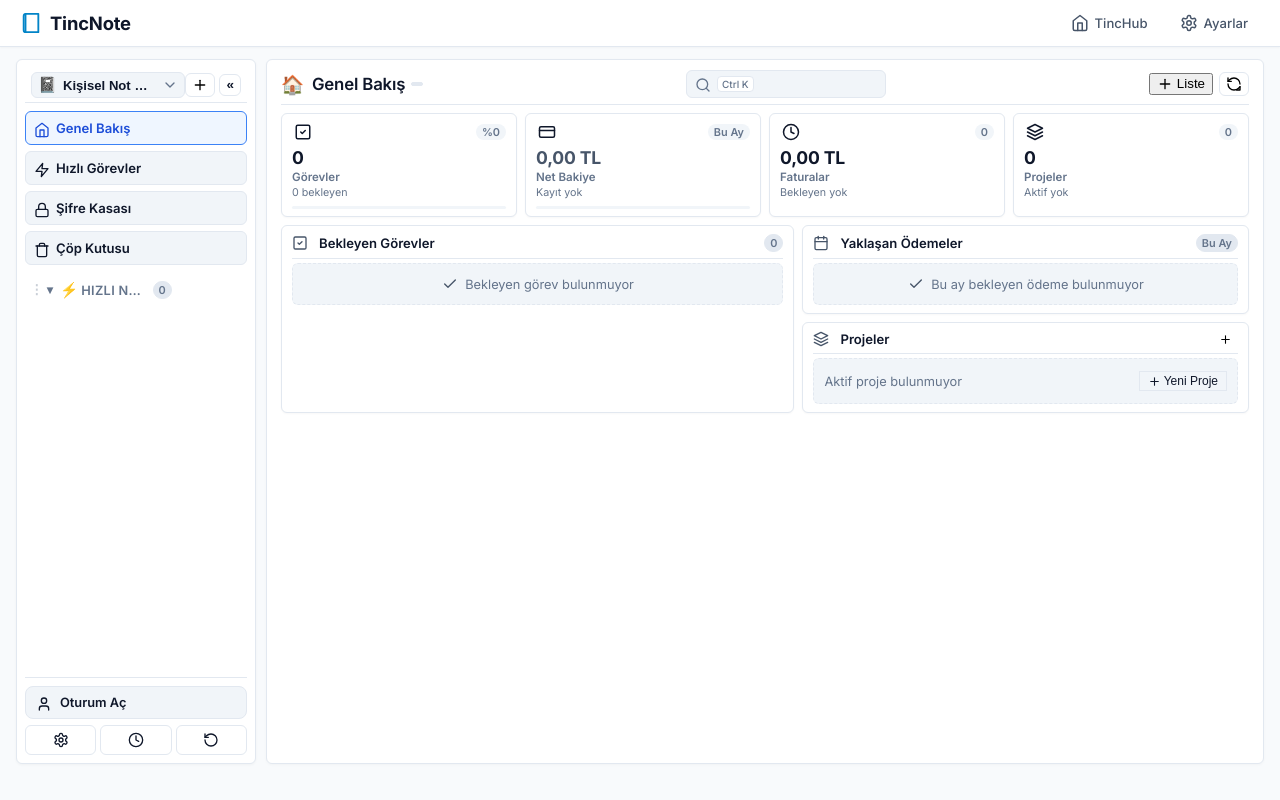
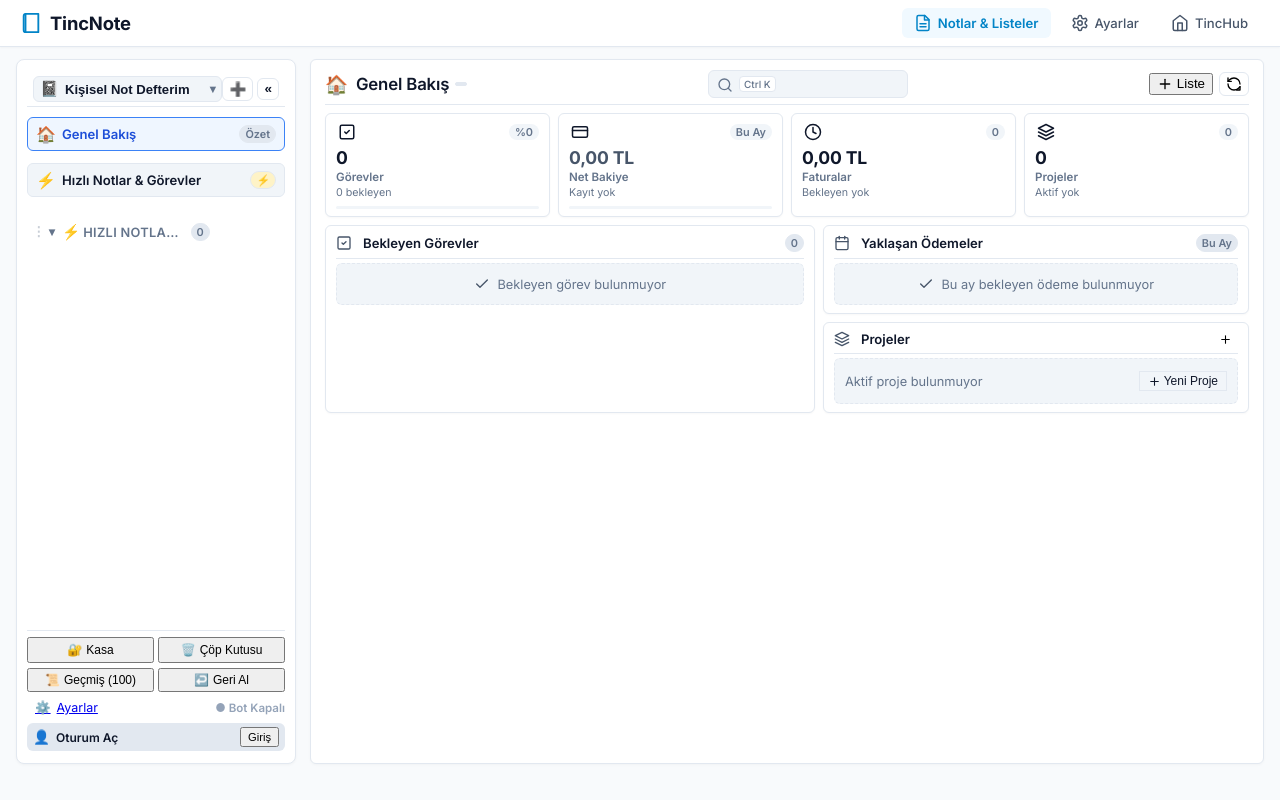
Before and after one commit to mcturan/Tinc-Hub, a Flask app: page /notes/ in a window 1280 px wide. Run offline with Flask 3, Linux system fonts and the light colour scheme; data comes from the database, SQL or seed files in the repository; data that the repository does not hold is empty.

Commit message:
fix(tnote): restore original left sidebar layout, 280px hierarchy and footer structure

```diff
--- a/tinc-hub/TNOTE/static/css/tnote.css
+++ b/tinc-hub/TNOTE/static/css/tnote.css
@@ -56,10 +56,10 @@
 
 .tnote-container {
     display: grid;
-    grid-template-columns: 240px minmax(0, 1fr);
-    gap: 10px;
+    grid-template-columns: 280px minmax(0, 1fr);
+    gap: 14px;
     min-height: calc(100vh - 95px);
-    transition: grid-template-columns 0.2s ease;
+    transition: grid-template-columns 0.22s cubic-bezier(0.4, 0, 0.2, 1);
     position: relative;
 }
 
@@ -67,11 +67,11 @@
 .tnote-sidebar {
     background: var(--surface, #ffffff);
     border: 1px solid var(--border, #e2e8f0);
-    border-radius: var(--radius-sm, 8px);
-    padding: 8px 8px;
-    display: flex;
-    flex-direction: column;
-    gap: 6px;
+    border-radius: var(--radius, 10px);
+    padding: 12px 10px;
+    display: flex;
+    flex-direction: column;
+    gap: 8px;
     height: calc(100vh - 95px);
     position: sticky;
     top: 65px;
@@ -79,9 +79,9 @@
     box-sizing: border-box;
     overflow-y: auto;
     overflow-x: hidden;
-    width: 240px;
+    width: 280px;
     max-width: 100%;
-    transition: width 0.2s ease, box-shadow 0.2s ease;
+    transition: width 0.22s cubic-bezier(0.4, 0, 0.2, 1), box-shadow 0.22s ease, padding 0.2s ease;
     z-index: 100;
 }
 
@@ -89,7 +89,7 @@
     display: flex;
     align-items: center;
     justify-content: space-between;
-    padding-bottom: 6px;
+    padding-bottom: 8px;
     border-bottom: 1px solid var(--border, #e2e8f0);
     flex-shrink: 0;
     min-height: 28px;
@@ -97,11 +97,11 @@
 }
 
 .sidebar-title {
-    font-size: 0.84rem;
-    font-weight: 600;
-    display: flex;
-    align-items: center;
-    gap: 5px;
+    font-size: 0.92rem;
+    font-weight: 700;
+    display: flex;
+    align-items: center;
+    gap: 6px;
     white-space: nowrap;
     overflow: hidden;
     text-overflow: ellipsis;
@@ -2791,105 +2791,6 @@
     margin: 4px 0;
 }
 
-/* ─────────────────────────────────────────────────────────────
-   Sadeleştirilmiş Kenar Çubuğu Altbilgisi (Sidebar Footer)
-   ───────────────────────────────────────────────────────────── */
-.sidebar-footer {
-    margin-top: auto;
-    padding-top: 8px;
-    border-top: 1px solid var(--border, #e2e8f0);
-    display: flex;
-    flex-direction: column;
-    gap: 6px;
-}
-
-.sidebar-user-card {
-    display: flex;
-    align-items: center;
-    justify-content: space-between;
-    padding: 6px 10px;
-    background: var(--surface2, #f8fafc);
-    border: 1px solid var(--border, #e2e8f0);
-    border-radius: 8px;
-    cursor: pointer;
-    transition: all 0.15s ease;
-}
-
-.sidebar-user-card:hover {
-    background: #f1f5f9;
-    border-color: #cbd5e1;
-}
-
-.sidebar-user-info {
-    display: flex;
-    align-items: center;
-    gap: 8px;
-    overflow: hidden;
-    min-width: 0;
-}
-
-.user-avatar {
-    font-size: 0.95rem;
-    flex-shrink: 0;
-}
-
-.user-name {
-    font-size: 0.80rem;
-    font-weight: 600;
-    color: var(--text, #1e293b);
-    white-space: nowrap;
-    overflow: hidden;
-    text-overflow: ellipsis;
-}
-
-.bot-dot {
-    width: 8px;
-    height: 8px;
-    border-radius: 50%;
-    flex-shrink: 0;
-}
-
-.bot-dot.bot-active {
-    background: #0284c7;
-    box-shadow: 0 0 3px rgba(2, 132, 199, 0.4);
-}
-
-.bot-dot.bot-idle {
-    background: #94a3b8;
-}
-
-.sidebar-footer-actions {
-    display: flex;
-    align-items: center;
-    justify-content: space-between;
-    gap: 4px;
-}
-
-.btn-footer-link {
-    flex: 1;
-    display: inline-flex;
-    align-items: center;
-    justify-content: center;
-    padding: 6px;
-    border-radius: 6px;
-    border: 1px solid var(--border, #e2e8f0);
-    background: var(--surface, #ffffff);
-    color: var(--text, #475569);
-    cursor: pointer;
-    text-decoration: none;
-    font-size: 0.85rem;
-    transition: all 0.15s ease;
-}
-
-.btn-footer-link:hover {
-    background: var(--surface2, #f1f5f9);
-    border-color: var(--accent, #3b82f6);
-}
-
-.btn-footer-link.btn-logout:hover {
-    border-color: var(--danger, #ef4444);
-    background: #fef2f2;
-}
 
 /* ─────────────────────────────────────────────────────────────
    Modern Markdown Not Editörü
--- a/tinc-hub/TNOTE/templates/tnote/index.html
+++ b/tinc-hub/TNOTE/templates/tnote/index.html
@@ -17,7 +17,7 @@
                 <button class="notebook-select-btn" id="notebook-select-btn" onclick="toggleNotebookDropdown(event)" title="Not Defterini Değiştir">
                     <span class="notebook-btn-icon" id="current-notebook-icon">{{ current_notebook.icon if current_notebook else '📓' }}</span>
                     <span class="notebook-btn-name" id="current-notebook-name">{{ current_notebook.name if current_notebook else 'Kişisel Not Defterim' }}</span>
-                    <span class="notebook-btn-arrow"><svg class="svg-icon svg-icon-sm"><use href="#i-chevron-down"/></svg></span>
+                    <span class="notebook-btn-arrow">▾</span>
                 </button>
                 <div class="notebook-dropdown-menu" id="notebook-dropdown-menu" style="display:none;">
                     <div class="notebook-dropdown-title">Not Defterlerim</div>
@@ -27,61 +27,48 @@
                             <span class="nb-item-icon">{{ nb.icon }}</span>
                             <span class="nb-item-name">{{ nb.name }}</span>
                             {% if current_notebook and current_notebook.id == nb.id %}
-                            <span class="nb-item-check"><svg class="svg-icon svg-icon-sm"><use href="#i-check"/></svg></span>
+                            <span class="nb-item-check">✓</span>
                             {% endif %}
                         </div>
                         {% endfor %}
                     </div>
                     <div class="notebook-dropdown-divider"></div>
                     <div class="notebook-dropdown-item notebook-action-item" onclick="openModal('modal-add-notebook'); toggleNotebookDropdown();">
-                        <svg class="svg-icon svg-icon-sm"><use href="#i-plus"/></svg> Yeni Defter Ekle
+                        <span>➕</span> Yeni Not Defteri Ekle
                     </div>
                     <div class="notebook-dropdown-item notebook-action-item" onclick="exportCurrentNotebook(); toggleNotebookDropdown();">
-                        <svg class="svg-icon svg-icon-sm"><use href="#i-file-text"/></svg> Defteri Dışa Aktar
+                        <span>💾</span> Defteri Dışa Aktar (.tnote)
                     </div>
                     <div class="notebook-dropdown-item notebook-action-item" onclick="document.getElementById('import-notebook-input').click(); toggleNotebookDropdown();">
-                        <svg class="svg-icon svg-icon-sm"><use href="#i-refresh"/></svg> Defteri İçe Aktar
+                        <span>📥</span> Defteri İçe Aktar (.tnote)
                     </div>
                     <input type="file" id="import-notebook-input" accept=".tnote,.json" style="display:none;" onchange="handleNotebookImport(this)">
                     <a href="/notes/settings?tab=notebooks" class="notebook-dropdown-item notebook-action-item">
-                        <svg class="svg-icon svg-icon-sm"><use href="#i-settings"/></svg> Defterleri Yönet
+                        <span>⚙️</span> Defterleri Yönet
                     </a>
                 </div>
             </div>
             <div class="sidebar-header-actions">
-                <button class="btn-icon" onclick="openModal('modal-add-category')" title="Yeni Kategori Ekle"><svg class="svg-icon svg-icon-sm"><use href="#i-plus"/></svg></button>
+                <button class="btn-icon" onclick="openModal('modal-add-category')" title="Bu Deftere Yeni Kategori Ekle">➕</button>
                 <button class="btn-icon sidebar-toggle-btn" id="sidebar-toggle-btn" onclick="toggleSidebarManual()" title="Menüyü Daralt ( « )">«</button>
-                <button class="btn-icon sidebar-mobile-close-btn" onclick="closeMobileSidebar()" title="Kapat"><svg class="svg-icon svg-icon-sm"><use href="#i-x"/></svg></button>
-            </div>
-        </div>
-
-        <!-- Hızlı Gezinme Butonları (Kütüphane) -->
-        <div class="sidebar-nav-block">
-            <div class="sidebar-overview-row active" id="sidebar-overview-btn" onclick="loadOverviewPage()" title="Genel Bakış">
+            </div>
+        </div>
+
+        <!-- Hızlı Gezinme Butonları -->
+        <div class="sidebar-nav-block" style="display:flex; flex-direction:column; gap:4px; margin-bottom:8px;">
+            <div class="sidebar-overview-row active" id="sidebar-overview-btn" onclick="loadOverviewPage()" title="TincNote Genel Bakış & Özet">
                 <div class="overview-row-left">
-                    <span class="ov-row-icon"><svg class="svg-icon svg-icon-sm"><use href="#i-home"/></svg></span>
+                    <span class="ov-row-icon">🏠</span>
                     <span class="overview-btn-text">Genel Bakış</span>
                 </div>
-            </div>
-            <div class="sidebar-overview-row" id="sidebar-quick-btn" onclick="loadQuickTasksPage()" title="Hızlı Görevler">
+                <span class="badge-count ov-badge-pill">Özet</span>
+            </div>
+            <div class="sidebar-overview-row" id="sidebar-quick-btn" onclick="loadQuickTasksPage()" title="Hızlı Notlar & Görevler">
                 <div class="overview-row-left">
-                    <span class="ov-row-icon"><svg class="svg-icon svg-icon-sm"><use href="#i-zap"/></svg></span>
-                    <span class="overview-btn-text">Hızlı Görevler</span>
-                </div>
-                <span class="badge-count ov-badge-pill" id="quick-tasks-badge-count" style="display:none;">0</span>
-            </div>
-            <div class="sidebar-overview-row" id="sidebar-vault-btn" onclick="loadVaultPage()" title="Şifre Kasası">
-                <div class="overview-row-left">
-                    <span class="ov-row-icon"><svg class="svg-icon svg-icon-sm"><use href="#i-shield"/></svg></span>
-                    <span class="overview-btn-text">Şifre Kasası</span>
-                </div>
-            </div>
-            <div class="sidebar-overview-row" id="sidebar-trash-btn" onclick="loadTrashPage()" title="Çöp Kutusu">
-                <div class="overview-row-left">
-                    <span class="ov-row-icon"><svg class="svg-icon svg-icon-sm"><use href="#i-trash"/></svg></span>
-                    <span class="overview-btn-text">Çöp Kutusu</span>
-                </div>
-                <span class="badge-count ov-badge-pill" id="sidebar-trash-badge" style="display:none;">0</span>
+                    <span class="ov-row-icon">⚡</span>
+                    <span class="overview-btn-text">Hızlı Notlar & Görevler</span>
+                </div>
+                <span class="badge-count ov-badge-pill" id="quick-tasks-badge-count" style="background:#fef3c7; color:#d97706;">⚡</span>
             </div>
         </div>
 
@@ -97,9 +84,9 @@
                     </div>
                     <div class="category-actions" onclick="event.stopPropagation()">
                         <span class="badge-count" id="cat-badge-{{ cat.id }}">{{ cat.page_count }}</span>
-                        <button class="btn-icon-subtle" data-cat-id="{{ cat.id }}" data-cat-name="{{ cat.name|e }}" onclick="openAddPageForCat(this.dataset.catId, this.dataset.catName)" title="Bu Kategoriye Liste Ekle"><svg class="svg-icon svg-icon-xs"><use href="#i-plus"/></svg></button>
-                        <button class="btn-icon-subtle" data-cat-id="{{ cat.id }}" data-cat-name="{{ cat.name|e }}" data-cat-icon="{{ cat.icon|e }}" data-cat-color="{{ cat.color|e }}" onclick="openEditCategoryModal(this.dataset.catId, this.dataset.catName, this.dataset.catIcon, this.dataset.catColor)" title="Kategoriyi Düzenle"><svg class="svg-icon svg-icon-xs"><use href="#i-edit"/></svg></button>
-                        <button class="btn-icon-subtle btn-danger-hover" data-cat-id="{{ cat.id }}" data-cat-name="{{ cat.name|e }}" onclick="deleteCategory(this.dataset.catId, this.dataset.catName)" title="Kategoriyi Sil"><svg class="svg-icon svg-icon-xs"><use href="#i-trash"/></svg></button>
+                        <button class="btn-icon-subtle" onclick="openAddPageForCat({{ cat.id }}, '{{ cat.name|escape }}')" title="Bu Kategoriye Liste Ekle">➕</button>
+                        <button class="btn-icon-subtle" onclick="openEditCategoryModal({{ cat.id }}, '{{ cat.name|escape }}', '{{ cat.icon|escape }}', '{{ cat.color|escape }}')" title="Kategoriyi Düzenle">✏️</button>
+                        <button class="btn-icon-subtle btn-danger-hover" onclick="deleteCategory({{ cat.id }}, '{{ cat.name|escape }}')" title="Kategoriyi Sil">🗑️</button>
                     </div>
                 </div>
                 <ul class="page-list" id="cat-pages-{{ cat.id }}" data-category-id="{{ cat.id }}">
@@ -116,11 +103,11 @@
                                     {% if p.type == 'checklist' %}
                                         {{ p.total_items - p.completed_items }}
                                     {% else %}
-                                        <svg class="svg-icon svg-icon-xs" style="vertical-align:text-top;"><use href="#i-file-text"/></svg>
+                                        📝
                                     {% endif %}
                                 </span>
-                                <button class="btn-icon-subtle" data-page-id="{{ p.id }}" data-page-title="{{ p.title|e }}" data-page-cat="{{ p.category_id }}" data-page-icon="{{ p.icon|e }}" data-page-type="{{ p.type|e }}" onclick="event.stopPropagation(); openEditPageModal(this.dataset.pageId, this.dataset.pageTitle, this.dataset.pageCat, this.dataset.pageIcon, this.dataset.pageType)" title="Sayfayı Düzenle"><svg class="svg-icon svg-icon-xs"><use href="#i-edit"/></svg></button>
-                                <button class="btn-icon-subtle btn-danger-hover" data-page-id="{{ p.id }}" data-page-title="{{ p.title|e }}" onclick="event.stopPropagation(); deletePage(this.dataset.pageId, this.dataset.pageTitle)" title="Sayfayı Sil"><svg class="svg-icon svg-icon-xs"><use href="#i-trash"/></svg></button>
+                                <button class="btn-icon-subtle" onclick="event.stopPropagation(); openEditPageModal({{ p.id }}, '{{ p.title|escape }}', {{ p.category_id }}, '{{ p.icon|escape }}', '{{ p.type|escape }}')" title="Sayfayı Düzenle">✏️</button>
+                                <button class="btn-icon-subtle btn-danger-hover" onclick="event.stopPropagation(); deletePage({{ p.id }}, '{{ p.title|escape }}')" title="Sayfayı Sil">🗑️</button>
                             </div>
                         </li>
                         {% endif %}
@@ -130,34 +117,47 @@
             {% endfor %}
         </div>
 
-        <div class="sidebar-footer">
-            <div class="sidebar-user-card" onclick="openUserModal()" title="Kullanıcı / Profil">
-                <div class="sidebar-user-info">
-                    <span class="user-avatar"><svg class="svg-icon svg-icon-sm"><use href="#i-user"/></svg></span>
-                    <span class="sidebar-footer-text user-name">
+        <div class="sidebar-footer" style="margin-top:auto; padding-top:6px; border-top:1px solid var(--border); display:flex; flex-direction:column; gap:5px;">
+            <div style="display:flex; justify-content:space-between; align-items:center; width:100%; gap:4px;">
+                <button class="btn btn-sm" id="sidebar-vault-btn" onclick="loadVaultPage()" style="flex:1; font-size:0.75rem; padding:4px 6px; display:flex; align-items:center; justify-content:center; gap:4px;" title="Şifre Kasası">
+                    <span>🔐</span> <span class="sidebar-footer-text">Kasa</span>
+                </button>
+                <button class="btn btn-sm" id="sidebar-trash-btn" onclick="loadTrashPage()" style="flex:1; font-size:0.75rem; padding:4px 6px; display:flex; align-items:center; justify-content:center; gap:4px;" title="Çöp Kutusu & Geri Dönüşüm">
+                    <span>🗑️</span> <span class="sidebar-footer-text">Çöp Kutusu</span>
+                    <span class="badge-count ov-badge-pill" id="sidebar-trash-badge" style="display:none; padding:1px 4px; font-size:0.65rem;">0</span>
+                </button>
+            </div>
+            <div style="display:flex; justify-content:space-between; align-items:center; width:100%; gap:4px;">
+                <button class="btn btn-sm" onclick="openHistoryModal()" style="flex:1; font-size:0.75rem; padding:3px 6px; display:flex; align-items:center; justify-content:center; gap:4px;" title="Son 100 İşlem Geçmişi (Geri Al)">
+                    <span>📜</span> <span class="sidebar-footer-text">Geçmiş (100)</span>
+                </button>
+                <button class="btn btn-sm" onclick="triggerUndo()" style="flex:1; font-size:0.75rem; padding:3px 6px; display:flex; align-items:center; justify-content:center; gap:4px;" title="Son İşlemi Geri Al (Ctrl+Z)">
+                    <span>↩️</span> <span class="sidebar-footer-text">Geri Al</span>
+                </button>
+            </div>
+            <div style="display:flex; justify-content:space-between; align-items:center; width:100%;">
+                <a href="/notes/settings" class="btn btn-sm" style="display:flex; align-items:center; gap:6px; font-size:0.78rem; padding:3px 8px;" title="Ayarlar & Not Defterleri">
+                    <span>⚙️</span> <span class="sidebar-footer-text">Ayarlar</span>
+                </a>
+                <span class="sidebar-footer-text" style="font-size:0.72rem; color: {{ '#0284c7' if bot_status else '#94a3b8' }}; font-weight:600;" title="Telegram Bot Durumu">
+                    ● {{ 'Bot Açık' if bot_status else 'Bot Kapalı' }}
+                </span>
+            </div>
+            <div style="display:flex; justify-content:space-between; align-items:center; width:100%; padding: 4px 6px; background: var(--border, rgba(255,255,255,0.05)); border-radius: 6px;">
+                <div style="display:flex; align-items:center; gap:6px; cursor:pointer;" onclick="openUserModal()" title="Kullanıcı / Oturum">
+                    <span style="font-size:0.85rem;">👤</span>
+                    <span class="sidebar-footer-text" style="font-weight:600; font-size:0.75rem;">
                         {{ user.display_name if user else 'Oturum Aç' }}
                     </span>
                 </div>
-            </div>
-            <div class="sidebar-footer-actions">
-                <a href="/notes/settings" class="btn-footer-link" title="Ayarlar">
-                    <svg class="svg-icon svg-icon-sm"><use href="#i-settings"/></svg>
-                </a>
-                <button type="button" class="btn-footer-link" onclick="openHistoryModal()" title="İşlem Geçmişi">
-                    <svg class="svg-icon svg-icon-sm"><use href="#i-clock"/></svg>
-                </button>
-                <button type="button" class="btn-footer-link" onclick="triggerUndo()" title="Geri Al (Ctrl+Z)">
-                    <svg class="svg-icon svg-icon-sm"><use href="#i-undo"/></svg>
-                </button>
                 {% if user %}
-                <button type="button" class="btn-footer-link btn-logout" onclick="logoutUser()" title="Çıkış">
-                    <svg class="svg-icon svg-icon-sm"><use href="#i-log-out"/></svg>
-                </button>
+                <button class="btn btn-sm btn-icon" onclick="logoutUser()" title="Çıkış Yap" style="font-size:0.75rem; padding:2px 5px;">🚪</button>
+                {% else %}
+                <button class="btn btn-sm btn-primary" onclick="openUserModal()" style="font-size:0.7rem; padding:2px 6px;">Giriş</button>
                 {% endif %}
             </div>
         </div>
     </aside>
-    <div class="tnote-sidebar-backdrop" id="tnote-sidebar-backdrop" onclick="closeMobileSidebar()"></div>
 
     <!-- Ana İçerik Alanı -->
     <main class="tnote-content">
--- a/tinc-hub/TNOTE/templates/tnote/standalone_base.html
+++ b/tinc-hub/TNOTE/templates/tnote/standalone_base.html
@@ -114,13 +114,17 @@
             <span>TincNote</span>
         </a>
         <div class="header-nav">
-            <a href="javascript:void(0)" onclick="window.location.href='http://'+window.location.hostname+':9010';" class="header-nav-link" title="TincHub Ana Panosu">
-                <svg class="svg-icon"><use href="#i-home"/></svg>
-                <span>TincHub</span>
+            <a href="/notes" class="header-nav-link {% if request.path == '/notes' or request.path == '/notes/' %}active{% endif %}" title="Notlar & Listeler">
+                <svg class="svg-icon"><use href="#i-file-text"/></svg>
+                <span>Notlar &amp; Listeler</span>
             </a>
             <a href="/notes/settings" class="header-nav-link {% if request.path.startswith('/notes/settings') %}active{% endif %}" title="Ayarlar">
                 <svg class="svg-icon"><use href="#i-settings"/></svg>
                 <span>Ayarlar</span>
+            </a>
+            <a href="javascript:void(0)" onclick="window.location.href='http://'+window.location.hostname+':9010';" class="header-nav-link" title="TincHub Ana Panosu">
+                <svg class="svg-icon"><use href="#i-home"/></svg>
+                <span>TincHub</span>
             </a>
         </div>
     </header>
```
